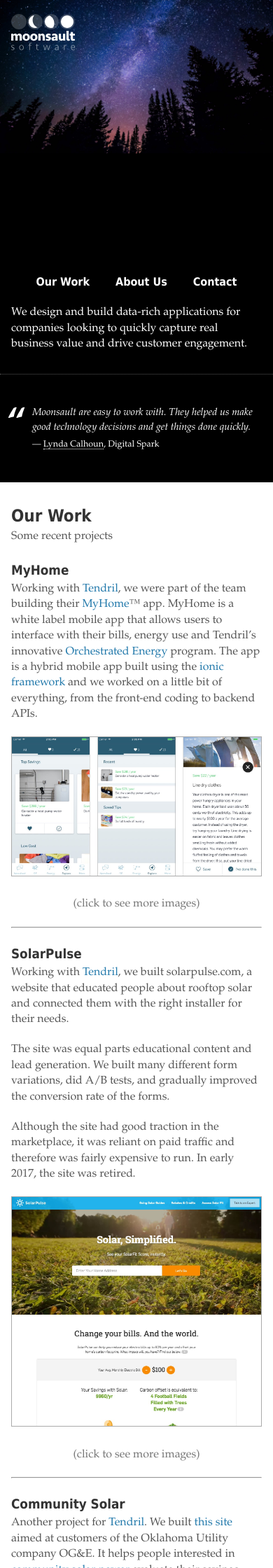
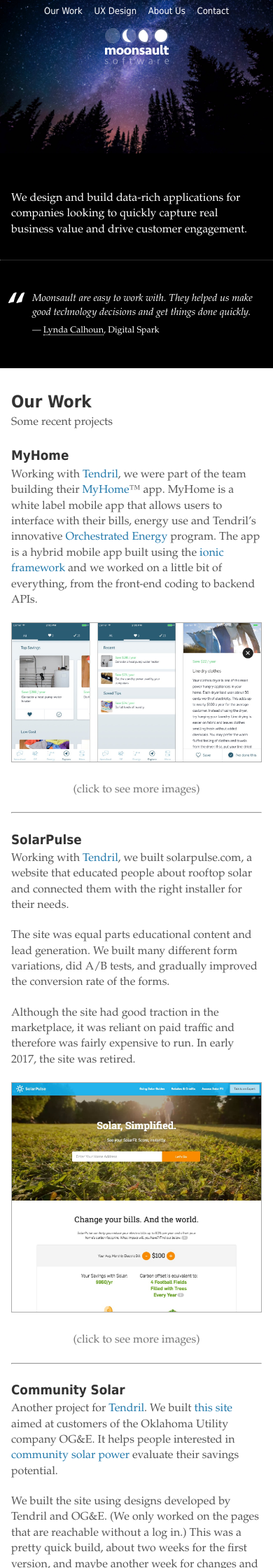
Before and after one commit to moonsaultco/moonsaultco.github.io, a Jekyll site: the page built from index.html, in a window 390 px wide. Shown: the top 2240 px of the page at 70% size. Built offline with Jekyll 4.4.1, drawn with Linux system fonts in a browser that asks for light colours.

Commit message:
added UX section
and changes to nav / header

```diff
--- /dev/null
+++ b/_includes/header.html
@@ -0,0 +1,9 @@
+<div class="logo-box">
+	<a href="/">{% include logo.svg %}</a>
+</div>
+<nav>
+	<a href="/#work">Our Work</a>
+	<a href="/ux/">UX Design</a>
+	<a href="/#about">About Us</a>
+	<a href="/#contact">Contact</a>
+</nav>
--- a/_includes/index.scss
+++ b/_includes/index.scss
@@ -5,7 +5,9 @@
 $dark-text: #333;
 $light-text: #777;
 $lighter-text: #aaa;
+$gray-bg: #eee;
 $text-width: 32em;
+
 
 * {
 	-webkit-box-sizing: border-box;
@@ -56,45 +58,62 @@
 	margin-top: 0;
 }
 
+ul {
+	margin-left: 0;
+	padding-left: 1.4em;
+}
+
+strong {
+	color: $dark-text;
+}
+
 .white {
 	color: white;
 }
 
 section {
 	padding: 2em 1em ;
+	&.no-top {
+		padding-top: 0;
+	}
 }
 
-.intro {
+.intro, .header {
 	background-color: black;
 	color: white;
 	background-image: url('/img/night-trees.jpg');
 	background-repeat: no-repeat;
+	background-size: cover;
 	position: relative;
 
 	.logo-box {
 		position: absolute;
-		top: 20px;
-		left:1em;
+		top:  20px;
+		left: 1em;
 		width: 91px;
 		height: 52px;
-		margin: 0 auto;
+		a {
+			border: none;
+		}
 	}
-	.logo {
-		position: absolute;
-		height: 100%;
-		width: 100%;
-		left: 0;
-		top: 0;
-	}
+
 
 	nav {
 		@extend .contrast-font;
-		font-weight: bold;
+		//font-weight: bold;
 		a {
 			color: white;
 			border-bottom: none;
 			//margin-left: 2em;
 		}
+	}
+}
+
+.header {
+	background-image: url('/img/starry-sky.jpg');
+	h1 {
+		color: white;
+		text-align: center;
 	}
 }
 
@@ -146,6 +165,30 @@
 	}
 }
 
+.recommendation {
+	display: flex;
+	background-color: $gray-bg;
+	padding: 1em;
+	margin-bottom: 1em;
+	border-radius: 8px;
+	p {
+		margin-bottom: 0;
+	}
+	.from {
+		img {
+			border-radius: 50%;
+		}
+		.name {
+			font-size: percentage(12/16);
+			color: $dark-text;
+			text-align: center;
+		}
+	}
+	.text {
+		padding-left: 1.5em;
+	}
+}
+
 .button {
 	@extend .contrast-font;
 	font-weight: bold;
@@ -193,7 +236,7 @@
 }
 
 #about {
-	background-color: #eee;
+	background-color: $gray-bg;
 }
 
 .off-screen-right {
@@ -282,10 +325,11 @@
 	}
 }
 
-// very narrow windows
-@media (max-width: 350px) {
-	body .intro nav a {
-		margin: 0 .5em;
+.ux {
+	.services {
+		h3 {
+			margin-bottom: 0;
+		}
 	}
 }
 
@@ -296,14 +340,35 @@
 		display: none;
 	}
 
+	nav {
+		width: 100%;
+		position: absolute;
+		top: .5em;
+		left: 0;
+		font-size: percentage(13/16);
+
+		text-align: center;
+		a {
+			margin: 0 .5em;
+			white-space: nowrap;
+		}
+	}
+
+	.intro, .header {
+		.logo-box {
+			position: static;
+			margin: .5em auto;
+		}
+	}
+
+	.header h1 {
+		margin-top: .5em;
+	}
+
 	.intro {
-		//padding-bottom: 0;
-
-		nav {
-			margin-top: 40vh;
-		}
-
+		background-size: contain;
 		.text {
+			margin-top: 20vh;
 			p {
 				margin-bottom: 0;
 			}
@@ -312,19 +377,6 @@
 				display: block;
 				text-align: center;
 				margin-top: 1.3em;
-			}
-		}
-
-		.text p {
-			//margin-bottom: 0;
-		}
-
-		background-size: contain;
-		nav {
-			width: 100%;
-			text-align: center;
-			a {
-				margin: 0 1em;
 			}
 		}
 	}
@@ -340,6 +392,28 @@
 
 	.testimonial {
 		transform: translateY(-50%);
+	}
+
+	.ux {
+		h2 {
+			font-size: percentage(20/16);
+		}
+	}
+
+	.recommendation {
+
+		.from {
+			img {
+				width: 60px;
+			}
+			.name {
+
+			}
+		}
+		.text {
+			font-size: percentage(14/16);
+			padding-left: 1em;
+		}
 	}
 
 }
@@ -376,26 +450,17 @@
 
 	$lrg-margin: 5%;
 
-
-	.intro {
-		height: 0;
-		padding-top: percentage(1800/3200);
-		background-size: cover;
-
-
+	.intro, .header {
 		.logo-box {
 			top: 40px;
 			left:$lrg-margin;
 			width: 91px * 1.5;
 			height: 52px * 1.5;
 			//margin: auto;
-		}
-
-		.text {
-			position: absolute;
-			top: 150px;
-			left: $lrg-margin;
-			width: $text-width;
+			.logo {
+				width: 91px * 1.5;
+				height: 52px * 1.5;
+			}
 		}
 
 		nav {
@@ -406,6 +471,19 @@
 				margin-left: 2em;
 			}
 		}
+	}
+
+	.intro {
+		height: 0;
+		padding-top: percentage(1800/3200);
+
+		.text {
+			position: absolute;
+			top: 150px;
+			left: $lrg-margin;
+			width: $text-width;
+		}
+
 	}
 
 	.testimonials {
@@ -428,4 +506,10 @@
 		padding-top: 0;
 	}
 
+	.top {
+		h2 {
+			margin: 0 -2em;
+		}
+	}
+
 }
--- a/index.html
+++ b/index.html
@@ -4,14 +4,8 @@
 ---
 <section class="intro">
 
-	<div class="logo-box">
-		{% include_relative img/logo.svg %}
-	</div>
-	<nav>
-		<a href="#work">Our Work</a>
-		<a href="#about">About Us</a>
-		<a href="#contact">Contact</a>
-	</nav>
+	{% include header.html %}
+
 	<div class="text">
 		<p>We design and build data-rich applications for companies looking to quickly capture real business value and drive customer engagement.</p>
 	</div>
```
Also changed, not shown: thanks.html (+2 -8 lines), ux/index.html (added, +85 -0 lines), _includes/logo.svg (renamed from img/logo.svg), img/night-trees.jpg, img/starry-sky.jpg (added), ux/img/jake.jpg (added), ux/img/jason.jpg (added), ux/img/trevor.jpg (added).
